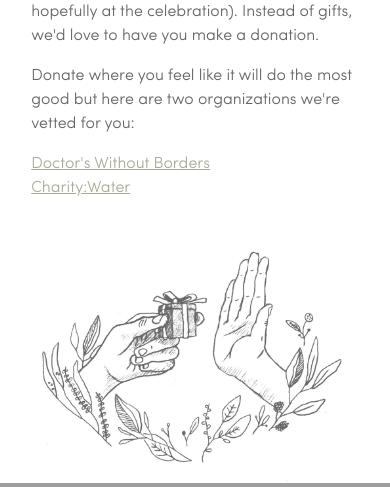
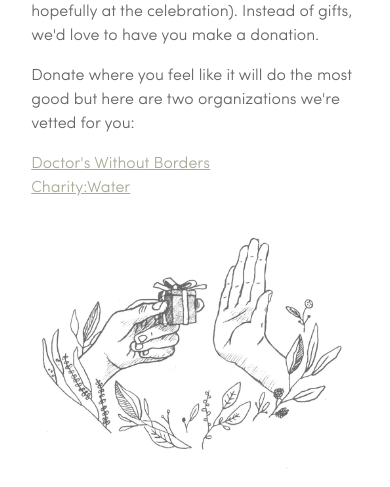
Before and after one commit to scottdonaldson/frogstuff, a PHP site: page /frogstuff/ in a window 390 px wide. Shown: the part 4353-4840 px from the top of the page. Run offline with PHP 8.4, Linux system fonts and the light colour scheme; some libraries are stand-ins or nearby versions; grey boxes are pictures that could not be loaded.

Commit message:
responsive

```diff
--- a/index.php
+++ b/index.php
@@ -38,15 +38,17 @@
 	</div>
 
 	<div class="content">
-		<div class="clearfix halfcolumn">
+		<div class="halfcolumn" id="home-before-map">
 			<img class="cursive" alt="Where to Stay" src="img/wheretostay.png">
-			<p>A block of rooms have been booked at the historic Morrison Clark Hotel. <br>
+			<p>A block of rooms have been booked at the historic Morrison Clark Hotel.</p>
 			<p>It's a 6 minute walk to reception and a 7 minute walk to metro.</p>
-			<p><a href="https://www.google.com/maps/d/edit?mid=zRNfw6tt-0CE.k0nw9bIx8P_4&usp=sharing" target="_blank">1015 L St NW, Washington DC 20001 </a><br>
-			(202) 898-1200 </p>
+			<p><a href="https://www.google.com/maps/d/edit?mid=zRNfw6tt-0CE.k0nw9bIx8P_4&usp=sharing" target="_blank">1015 L St NW, Washington DC 20001</a><br>
+			(202) 898-1200</p>
 			<p>Just mention you’re booking as part of Lisa &amp; Scott’s wedding block.</p>
 		</div>
-		<img class="halfcolumn clearfix" src="img/map.jpg" alt="">
+		<div class="halfcolumn clearfix">
+			<img id="home-map" src="img/map.jpg" alt="">
+		</div>
 	</div>
 
 	<img class="divider" src="img/divider2.png" alt="">
@@ -59,14 +61,19 @@
 			<p> Ready to pack up your fanny pack and try out some off-the-beaten path museums? Start off the day by heading over to the Colombe a hidden coffee shop in the alley behind the reception gallery. Then walk on over to either the Building Museum or the Postal Museum (or both if you’re feeling frisky!). Once you’re museumed out, drop into either Graffiato’s (funky small plates) or Busboys &amp; Poets (DC institution sandwich shop) for a scrumptious lunch. </p>
 			<a href="https://www.google.com/maps/d/edit?mid=zRNfw6tt-0CE.kzVJlxw6FzSg&usp=sharing" target="_blank">Let's get site-seeing!</a>
 		</div>
-		<img class="halfcolumn clearfix" src="img/museums.png" alt="">
+		<div class="halfcolumn right clearfix">
+			<img id="home-museums" src="img/museums.png" alt="">
+		</div>
+	</div>
+
+	<div class="content clearfix">
 
 		<div class="halfcolumn right clearfix clear">
 			<h3>A Local's Walking Tour</h3>
 			<p>Interested in a local’s stroll through DC? Head over to the Mt. Vernon Metro stop, buy yourself a metro card and take the the green line up to Columbia Heights (no transfers necessary!). Stop by Sticky Fingers (we literally lived three windows above) for a vegan muffin (you won’t even know! we promise!). After wandering through the Park, stop by Pho 14 for lunch and try the veggie Pho (It’s made with apples!). If you’ve still got gas in the engine, you can walk down to Dupont circle where you can check out Books-A-Million or Kramer Books and people watch. See, it’s not all brutalist office building after all! </p>
 			<a href="https://www.google.com/maps/d/edit?mid=zRNfw6tt-0CE.kzVJlxw6FzSg&usp=sharing" target="_blank">I'm ready to mosey!</a>
 		</div>
-		<img class="halfcolumn clearfix" src="img/rowhouses.png" alt="">
+		<img class="halfcolumn clearfix" id="home-rowhouses" src="img/rowhouses.png" alt="">
 	</div>
 
 	<img class="divider" src="img/divider.png" alt="">
@@ -83,7 +90,7 @@
 			<a href="https://donate.doctorswithoutborders.org/onetime.cfm" alt="Donate to Doctor's Without Borders" target="_blank">Doctor's Without Borders</a><br>
 			<a href="https://donate.charitywater.org/donate" alt="Donate to Charity:Water" target="_blank">Charity:Water</a>
 		</div>
-		<img class="halfcolumn clearfix" src="img/gifting.jpg" alt="">
+		<img class="halfcolumn right clearfix" id="home-gifting" src="img/gifting.jpg" alt="">
 	</div>
 
 	<div>
--- a/scss/style.scss
+++ b/scss/style.scss
@@ -1,3 +1,5 @@
+$main_break: 1050px;
+
 //-----------COLORS
 
 $grey: #666;
@@ -10,6 +12,12 @@ $error: #de6d77;
 @import "reset";
 @import "fonts";
 @import "rsvp";
+
+.abs { position: absolute; }
+.t0 { top: 0; }
+.b0 { bottom: 0; }
+.r0 { right: 0; }
+.l0 { left: 0; }
 
 //-----------FONTS
 
@@ -235,6 +243,29 @@ $halfcolumnpadding: 6%;
 
 #flower-bl{
   bottom: 0;
+}
+
+// Home page images
+#home-map,
+#home-museums,
+#home-gifting {
+    display: block;
+    margin: 0 auto;
+    max-width: 100%;
+}
+
+    #home-before-map {
+        padding-top: 9%;
+        @media screen and (max-width: $main_break) { padding-top: 0; }
+    }
+
+#home-museums {
+    padding-top: 10%;
+    @media screen and (max-width: $main_break) { padding-top: 0; }
+}
+
+#home-gifting {
+    padding: 4% 0 8%;
 }
 
 .toptext {
@@ -637,7 +668,7 @@ input[type="submit"] {
 }
 
 
-@media screen and (max-width: 1050px) {
+@media screen and (max-width: $main_break) {
 
 	.divider{
 		width: 40%;
```
Also changed, not shown: css/style.css, 1 other file.
